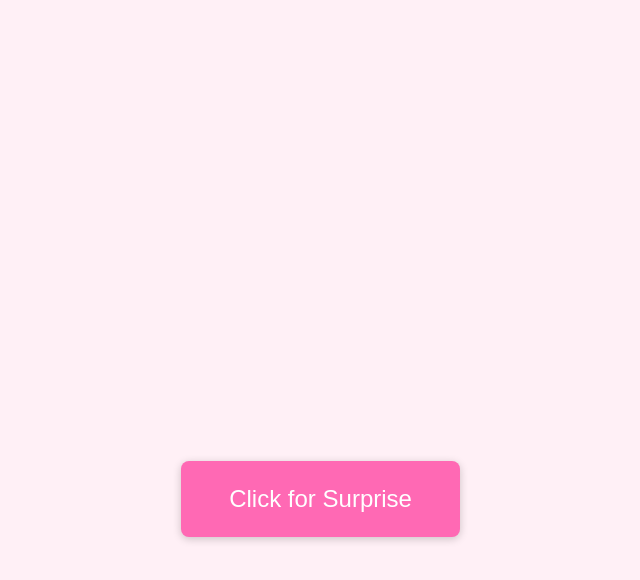
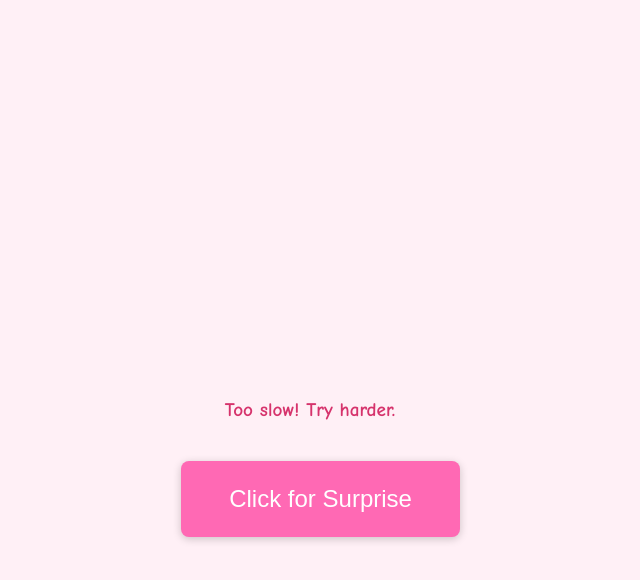
Before and after one commit to HaiderRehman06/Happy-birthday, a plain HTML site: page index.html in a window 1280 px wide. Both pictures are taken after a click on the button "Click for Surprise". Shown: the whole page, without its empty margins (330-970 px from the left). Drawn offline with Linux system fonts and the light colour scheme.

Commit message:
third commit

```diff
--- a/index.html
+++ b/index.html
@@ -46,14 +46,34 @@
     }
 
       btn.addEventListener('mouseenter', function() {
-      if (runAwayCount < 3) {
+        if (runAwayCount < 7) {
           moveButtonRandomly();
           runAwayCount++;
+          // Show cocky comment
+          let comment = document.getElementById('cockyComment');
+          if (!comment) {
+            comment = document.createElement('div');
+            comment.id = 'cockyComment';
+            comment.style.marginTop = '1em';
+            comment.style.fontSize = '1.2em';
+            comment.style.color = '#d6336c';
+            comment.style.fontWeight = 'bold';
+            document.querySelector('.surprise-container').appendChild(comment);
+          }
+          const comments = [
+            "Too slow! Try harder.",
+            "Is that all you've got?",
+            "Last Time!",
+            "You really thought that was last 😏?",
+              "You call that effort? Button's not impressed!",
+              "Maybe ask for help, this button is undefeated!"
+            ];
+          comment.textContent = comments[runAwayCount - 1] || "Alright, you win!";
         }
       });
 
       btn.onclick = function() {
-      if (runAwayCount >= 3) {
+        if (runAwayCount >= 7) {
           window.location.href = 'second.html';
         }
       };
```
Lines whose indentation alone changed are shown as unchanged.
